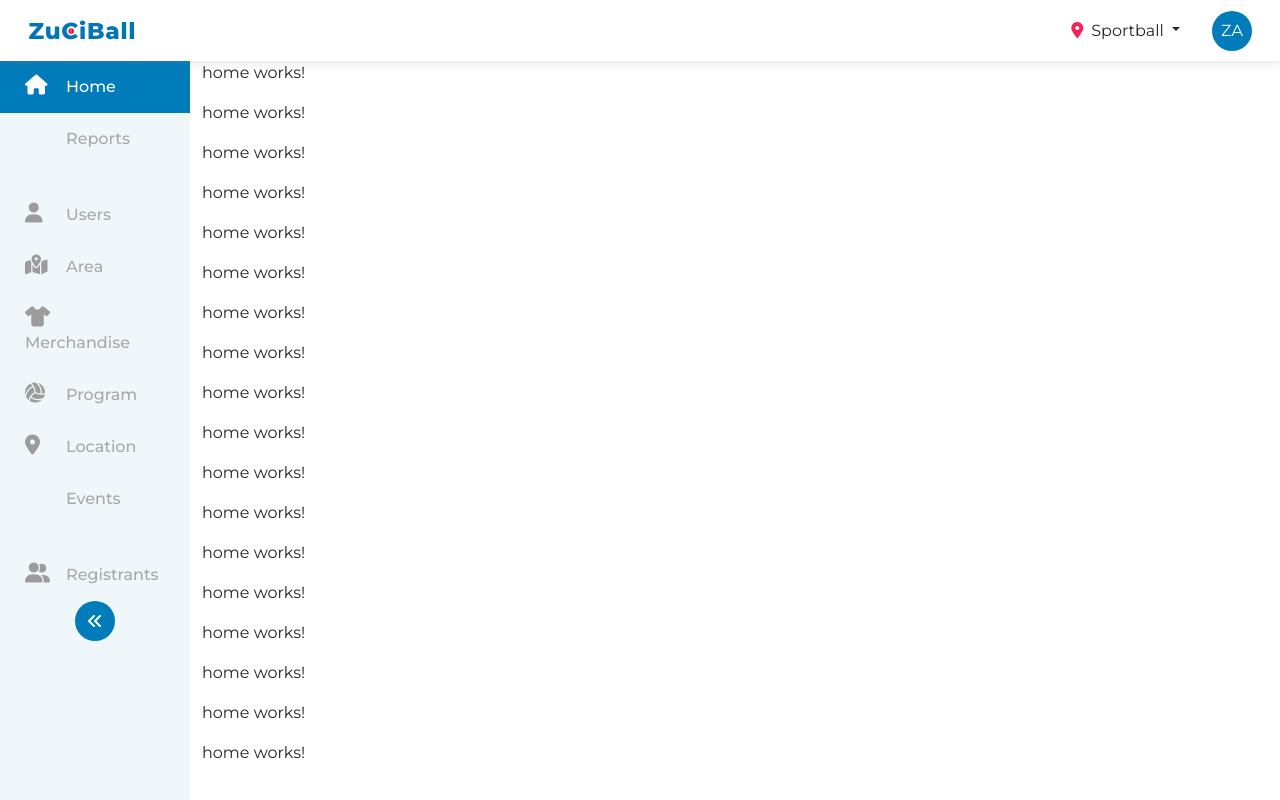
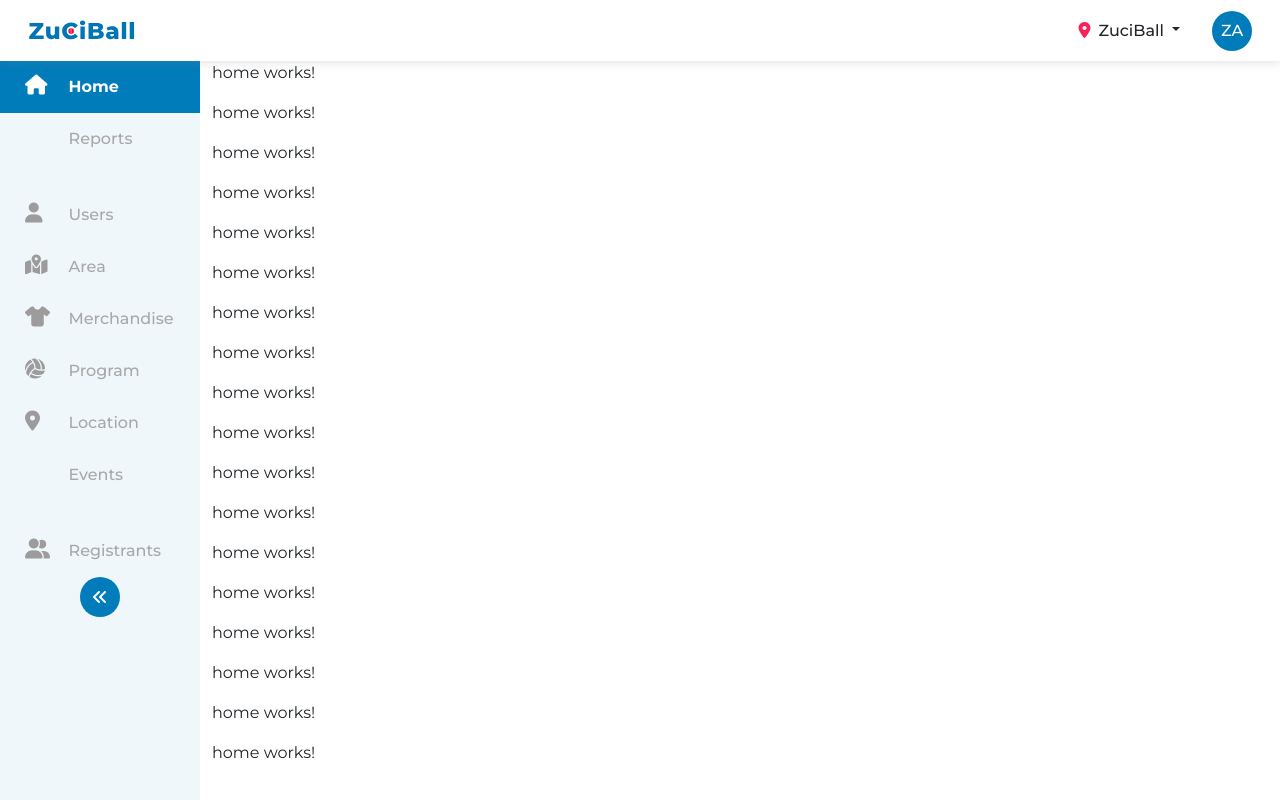
Before and after one commit to Denil-Doss-ZS0463/Angular_v17, an Angular app in the folder Angular17_DemoProject/: page /home in a window 1280 px wide. Built offline with nearby package versions, Linux system fonts and the light colour scheme; some icons are missing.

Commit message:
Header component fixes added
Header component fixes added

```diff
--- a/Angular17_DemoProject/src/app/basic-components/header/header.component.css
+++ b/Angular17_DemoProject/src/app/basic-components/header/header.component.css
@@ -3,6 +3,7 @@
     width: 40px;
     height: 40px;
     border-radius: 50%;
+    font-weight: 500;
 }
 
 .dropdown-menu:not(.viewProfile) {
@@ -11,12 +12,24 @@
     overflow-y: scroll;
 }
 
+.viewProfile {
+    font-weight: 500;
+}
+
+.viewProfile:hover {
+    cursor: pointer;
+}
+
 .dropdown-item {
     display: block;
     width: 180px;
     height: auto;
     overflow: hidden;
     white-space: normal;
+}
+
+.dropdown-item:hover {
+    cursor: pointer;
 }
 
 .shadow {
@@ -28,14 +41,13 @@
     height: 100vh;
 }
 
-.demo {
+.headerContainer {
     height: 100vh;
     overflow-y: hidden;
 }
 
 .sideNavList>span {
     color: #a7a8a7;
-    font-size: 16px;
     font-weight: 500;
 }
 
@@ -60,6 +72,11 @@
 .active>span,
 .active>i {
     color: white;
+    font-weight: bold;
+}
+
+.locationPlaceholder {
+    font-weight: 500;
 }
 
 @media screen and (max-width: 992px) {
--- a/Angular17_DemoProject/src/app/basic-components/header/header.component.html
+++ b/Angular17_DemoProject/src/app/basic-components/header/header.component.html
@@ -1,4 +1,4 @@
-<div class="demo">
+<div class="headerContainer">
     <nav class="navbar navbar-expand-lg bg-body-white shadow" aria-label="Main Navigation">
         <div class="container-fluid">
             <a class="navbar-brand"><img src="../../../assets/Images/zuciBallLogo.svg" alt=""></a>
@@ -9,7 +9,7 @@
                             <a class="nav-link dropdown-toggle text-dark" role="button" data-bs-toggle="dropdown"
                                 aria-expanded="false">
                                 <i class="fa-solid fa-location-dot" style="color: #f72257;"></i><span
-                                    class="ms-2 me-1">Sportball</span>
+                                    class="ms-2 me-1 locationPlaceholder">ZuciBall</span>
                             </a>
                             <ul class="dropdown-menu dropdown-menu-end" id="dropdownMenu">
                                 @for(items of dropdownItems; track $index){
@@ -50,7 +50,7 @@
     <div class="container-fluid">
         <div class="row">
             <nav class="collapse col-md-3 d-md-block sidebar" id="navbarSupportedContent"
-                [ngStyle]="{'width': isCollapsed ? '75px' : '190px'}" aria-label="Main navigation">
+                [ngStyle]="{'width': isCollapsed ? '75px' : '200px'}" aria-label="Main navigation">
                 <div class="sidebar-sticky">
                     <ul class="nav flex-column">
                         <li class="nav-item">
--- a/Angular17_DemoProject/src/app/basic-components/header/header.component.ts
+++ b/Angular17_DemoProject/src/app/basic-components/header/header.component.ts
@@ -10,7 +10,7 @@ import { RouterLink, RouterLinkActive, RouterOutlet } from '@angular/router';
   styleUrl: './header.component.css'
 })
 export class HeaderComponent {
-  dropdownItems: string[] = ["Zuciball", "AGS Navalur", "Area","Sportball", "AGS Navalur", "Area","Sportball", "AGS Navalur", "Area","Sportball", "AGS Navalur", "Area","Sportball", "AGS Navalur", "Area","Sportball", "AGS Navalur", "Area",];
+  dropdownItems: string[] = ["ZuciBall", "AGS Navalur", "Area","Sportball", "AGS Navalur", "Area","Sportball", "AGS Navalur", "Area","Sportball", "AGS Navalur", "Area","Sportball", "AGS Navalur", "Area","Sportball", "AGS Navalur", "Area",];
   isCollapsed: boolean = false;
   sidebarHovered:boolean=false;
   toggleSidebar(): void {
```
